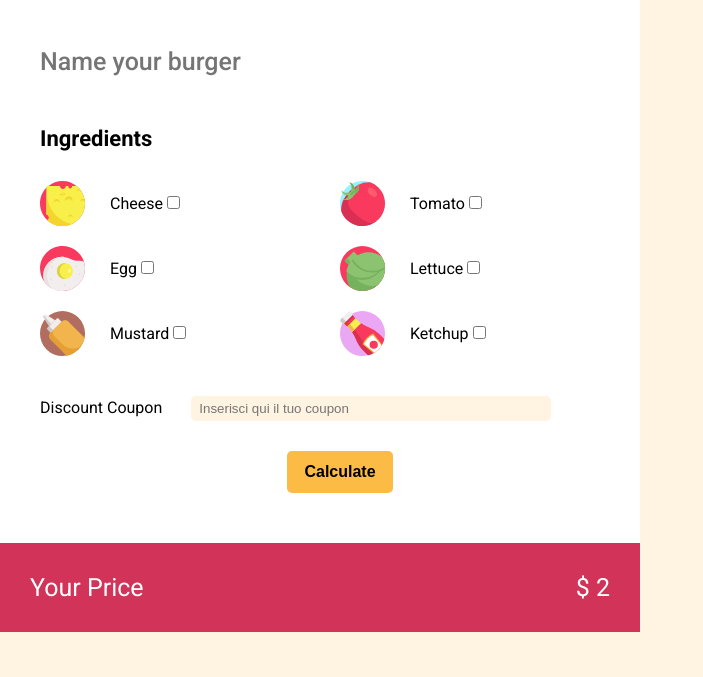
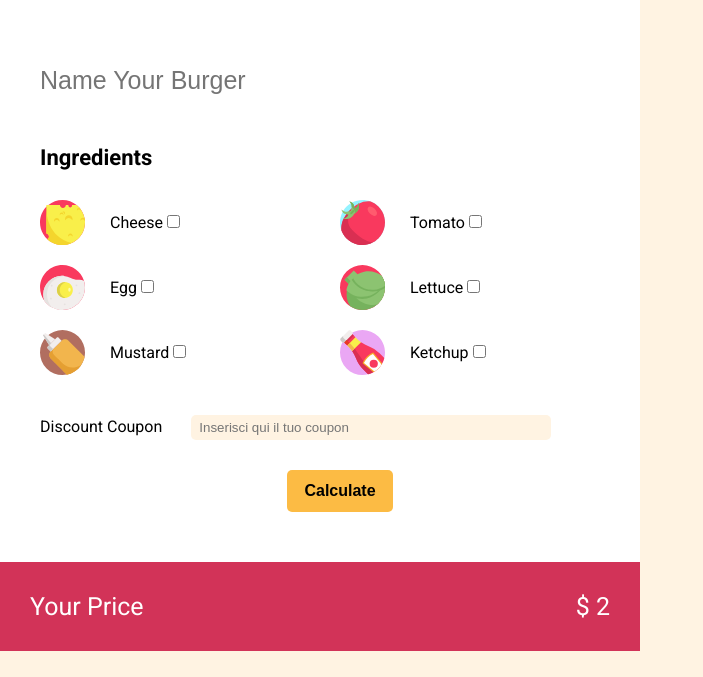
Before and after one commit to Alebacce/js-burger, a plain HTML site: page index.html in a window 1280 px wide. Shown: the part 123-800 px from the top of the page, without its empty margins (0-703 px from the left). Drawn offline with Linux system fonts and the light colour scheme.

Commit message:
Changed name your buger from h2 to an input type='text'

```diff
--- a/css/style.css
+++ b/css/style.css
@@ -43,11 +43,18 @@ main {
     background-color: white;
 }
 
-main h2 {
+.burger-name label {
+    display: block;
+    visibility: hidden;
+}
+
+.burger-name input {
     font-size: 25px;
     font-weight: 500;
     color: #757575;
-    padding-bottom: 50px;
+    margin-bottom: 50px;
+
+    border: 0;
 }
 
 .ingredients-box h3 {
@@ -81,6 +88,10 @@ main h2 {
     width: 15%;
 }
 
+input[type= 'checkbox'] {
+    cursor: pointer;
+}
+
 .coupon {
     padding-top: 40px;
     padding-bottom: 30px;
@@ -111,6 +122,7 @@ main h2 {
 
     font-size: 16px;
     font-weight: 600;
+    cursor: pointer;
 }
 
 /*FOOTER*/
--- a/index.html
+++ b/index.html
@@ -20,7 +20,10 @@
 
         <!--MAIN-->
         <main>
-            <h2>Name your burger</h2>
+            <div class="burger-name">
+                <label for="coupon-code">Name Your Burger</label>
+                <input type="text" placeholder="Name Your Burger">
+            </div>
             <div class="ingredients-box clearfix">
                 <h3>Ingredients</h3>
 
--- a/js/script.js
+++ b/js/script.js
@@ -0,0 +1,4 @@
+var calcButton = document.getElementById('calculate-btn');
+calcButton.addEventListener('click', function() {
+    alert('Funziona!');
+})
```
